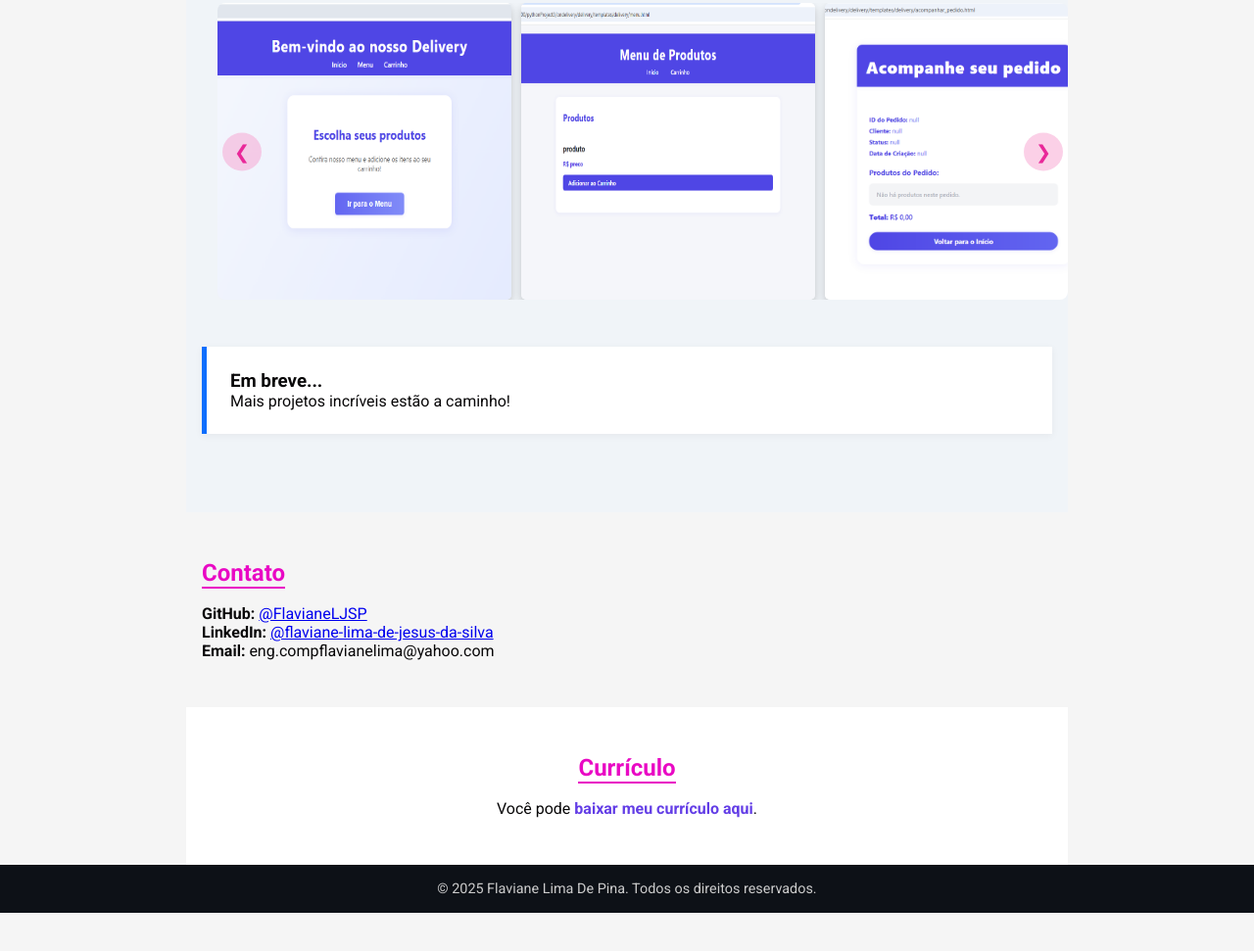
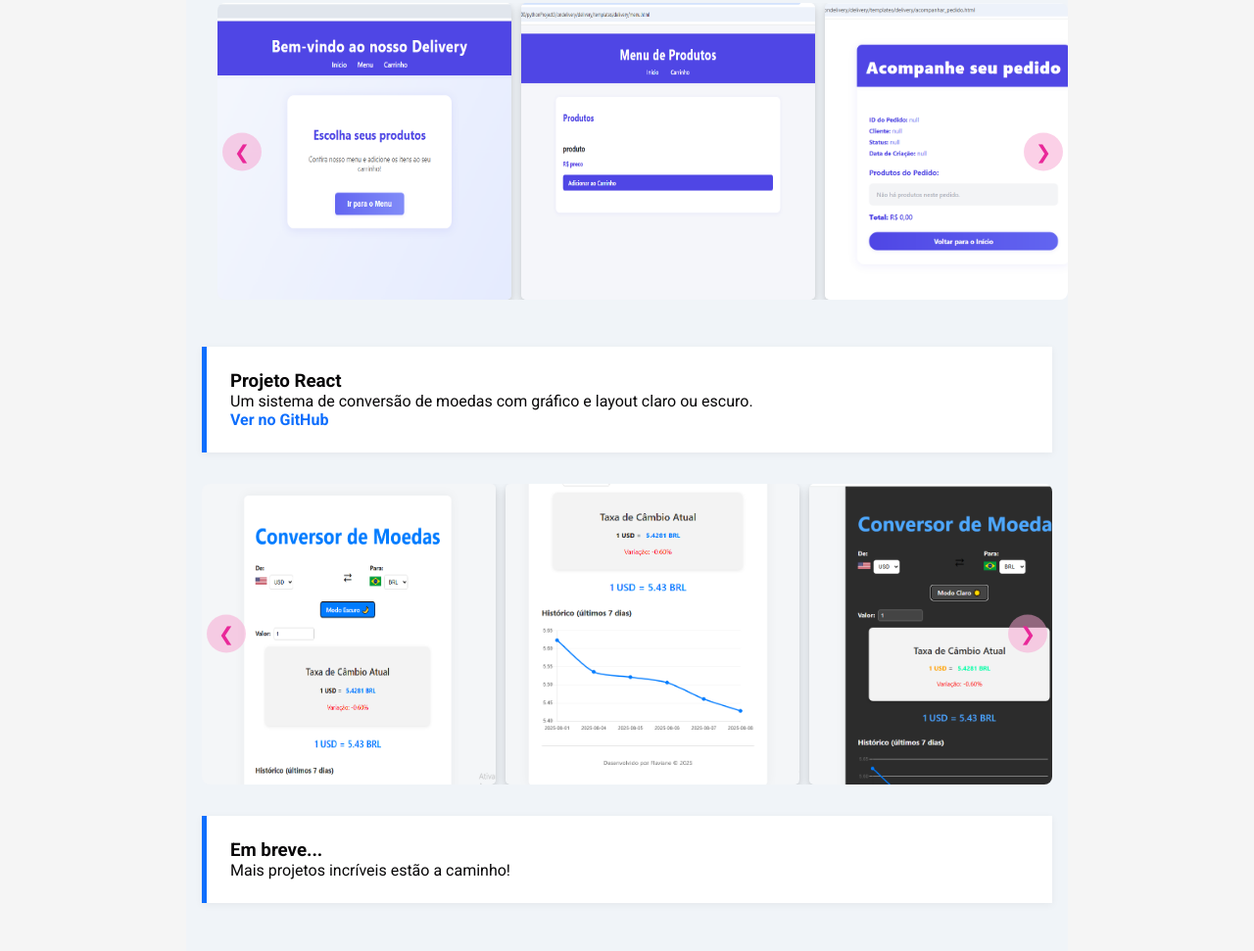
Before and after one commit to FlavianeLJSP/portifolio, a plain HTML site: page index.html in a window 1280 px wide. Shown: the part 1537-2508 px from the top of the page at 98% size. Before the commit the page ends 2469 px from the top, so only its background shows below. Drawn offline with Linux system fonts and the light colour scheme.

Commit message:
add o projeto de  um conversor de moedas ao portifolio

```diff
--- a/index.html
+++ b/index.html
@@ -96,11 +96,33 @@
   </div>
 </div>
 
+<div class="projeto">
+      <h3>Projeto React</h3>
+      <p>Um sistema de conversão de moedas com gráfico e layout claro ou escuro.</p>
+      <a href="https://github.com/FlavianeLJSP/conversor-moedas" target="_blank">Ver no GitHub</a>
+    </div>
+  <div class="carrossel-projeto">
+    <button class="anterior">&#10094;</button>
+    <div class="carrossel-imagens">
+      <img src="imagens/conversor1.png" alt="Tela 1">
+      <img src="imagens/conversor2.png" alt="Tela 2">
+      <img src="imagens/conversor3.png" alt="Tela 3">
+      <img src="imagens/conversor4.png" alt="Tela 4">
+     </div>
+    <button class="proximo">&#10095;</button>
+  </div>
+</div>
+
+<div class="div1">   </div>
+<div class="espaco-vertical"></div>
+<div class="div2">   </div>
+
+
     <div class="projeto">
       <h3>Em breve...</h3>
       <p>Mais projetos incríveis estão a caminho!</p>
     </div>
-  </section>
+</section>
 
   <section id="contato">
     <h2>Contato</h2>
--- a/style.css
+++ b/style.css
@@ -153,11 +153,13 @@ footer {
 }
 
 .carrossel-imagens img {
-  width: flex;
-  max-width: 300px;
+  width: 300px;
+  max-width: 100%;
+  flex-shrink: 0;
   margin-right: 10px;
   border-radius: 5px;
   box-shadow: 0 4px 8px rgba(0,0,0,0.2);
+  transition: transform 0.3s ease-in-out;
 }
 
 .carrossel-projeto button {
@@ -222,3 +224,6 @@ footer {
   transform: scale(1.1); /* aumenta 10% */
   z-index: 2;
 }
+.espaco-vertical {
+  margin-top: 2rem;
+}
```
Also changed, not shown: imagens/conversor1.png (added), imagens/conversor2.png (added), imagens/conversor3.png (added), imagens/conversor4.png (added).
